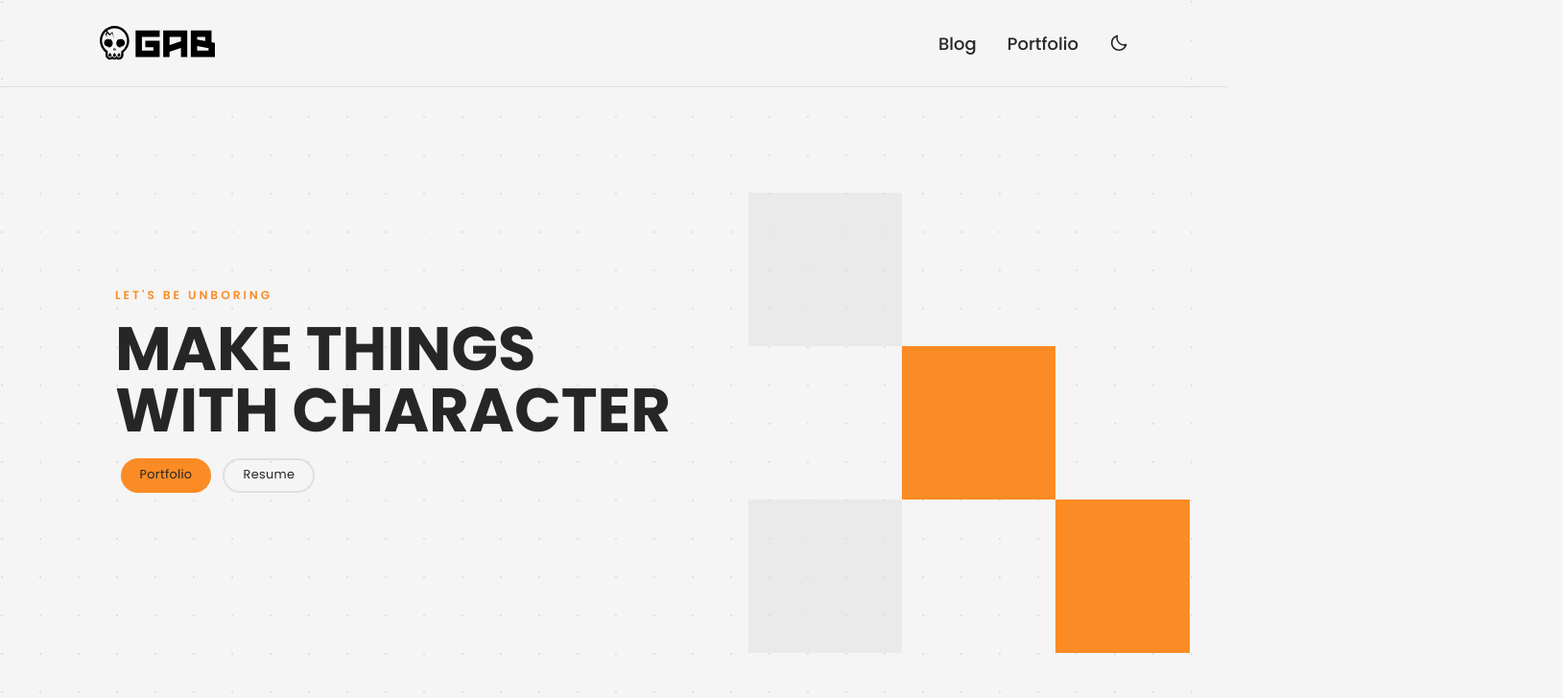
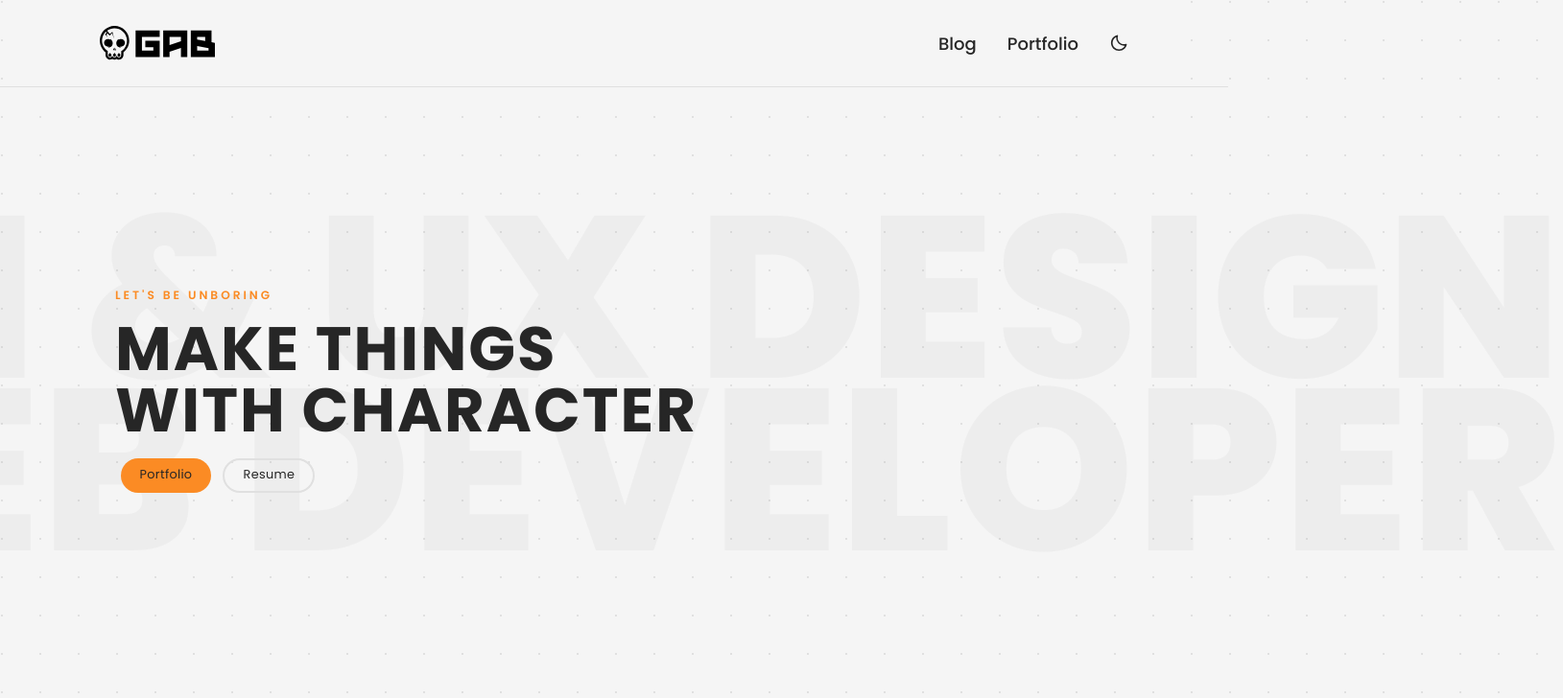
Before and after one commit to Darkryhr/digital-garden, a Next.js app: page / in a window 1280 px wide. Shown: the top 728 px of the page at 96% size, 1629 px wide, since content can reach past the window. Built offline with nearby package versions, Linux system fonts and the light colour scheme.

Commit message:
didn't like intro layout, change in progress

```diff
--- a/components/styled/typography.js
+++ b/components/styled/typography.js
@@ -5,6 +5,7 @@ import { breakpoint } from './breakpoints';
 export const Heading1 = styled(motion.h1)`
   font-weight: 700;
   font-size: 4rem;
+  letter-spacing: 2px;
   cursor: default;
   padding: 0.7rem 0;
   @media (${breakpoint.device.sm}) {
--- a/containers/intro-section.js
+++ b/containers/intro-section.js
@@ -37,7 +37,7 @@ const IntroSection = () => {
             </StrokedButton>
           </ButtonRow>
         </SpacedContainer>
-        <Blocks />
+        {/* <Circle /> */}
       </Rename>
     </Container>
   );
@@ -46,19 +46,6 @@ const IntroSection = () => {
 const ButtonRow = styled.div`
   display: flex;
 `;
-const Blocks = () => (
-  <Block>
-    <SquareStroked />
-    <SquareEmpty />
-    <SquareEmpty />
-    <SquareEmpty />
-    <SquareFilled />
-    <SquareEmpty />
-    <SquareStroked />
-    <SquareEmpty />
-    <SquareFilled />
-  </Block>
-);
 
 export default IntroSection;
 
@@ -88,44 +75,12 @@ const SpacedContainer = styled.div`
   }
 `;
 
-const Block = styled.div`
+const Circle = styled.div`
+  background: ${({ theme }) => theme.colors.secondary};
+  width: 400px;
+  height: 400px;
   position: absolute;
-  display: grid;
-  grid-template-columns: 1fr 1fr 1fr;
-  grid-template-rows: 1fr 1fr 1fr;
-  top: -95px;
-  right: -20px;
-  z-index: -999;
-
-  @media (${breakpoint.device.sm}) {
-    top: 0;
-    right: -300px;
-  }
-  @media (${breakpoint.device.xs}) {
-    right: -150px;
-  }
+  right: 0;
+  border-radius: 50%;
+  z-index: -1;
 `;
-
-const Square = styled.div`
-  width: 160px;
-  height: 160px;
-  @media (${breakpoint.device.xs}) {
-    width: 90px;
-    height: 90px;
-  }
-`;
-
-const SquareStroked = styled(Square)`
-  /* border: 1px solid ${({ theme }) => theme.colors.text}; */
-  background: ${({ theme }) => theme.colors.secondary};
-
-  opacity: 0.5;
-`;
-
-const SquareFilled = styled(Square)`
-  background: ${({ theme }) => theme.colors.accent};
-`;
-
-const SquareEmpty = styled(Square)`
-  /* border: 1px solid ${({ theme }) => theme.colors.text}; */
-`;
--- a/pages/index.js
+++ b/pages/index.js
@@ -1,12 +1,37 @@
 import SectionWrapper from '@components/section-wrapper';
 import IntroSection from 'containers/intro-section';
+import styled from 'styled-components';
 
 export default function Home() {
   return (
     <>
+      <CoolThing>
+        UI &amp; UX DESIGN
+        <br />
+        WEB DEVELOPER
+      </CoolThing>
       <SectionWrapper delay={0.1}>
         <IntroSection />
       </SectionWrapper>
     </>
   );
 }
+
+const CoolThing = styled.h1`
+  font-weight: 800;
+  position: absolute;
+  opacity: 0.03;
+  letter-spacing: 1px;
+  z-index: -2;
+  font-size: 15rem;
+  text-overflow: clip;
+  overflow: hidden;
+  white-space: nowrap;
+  top: 50%;
+  left: 50%;
+  transform: translate(-50%, -50%);
+  line-height: 180px;
+  text-align: end;
+  /* transform: rotate(-90deg); */
+  /* top: 0; */
+`;
```
